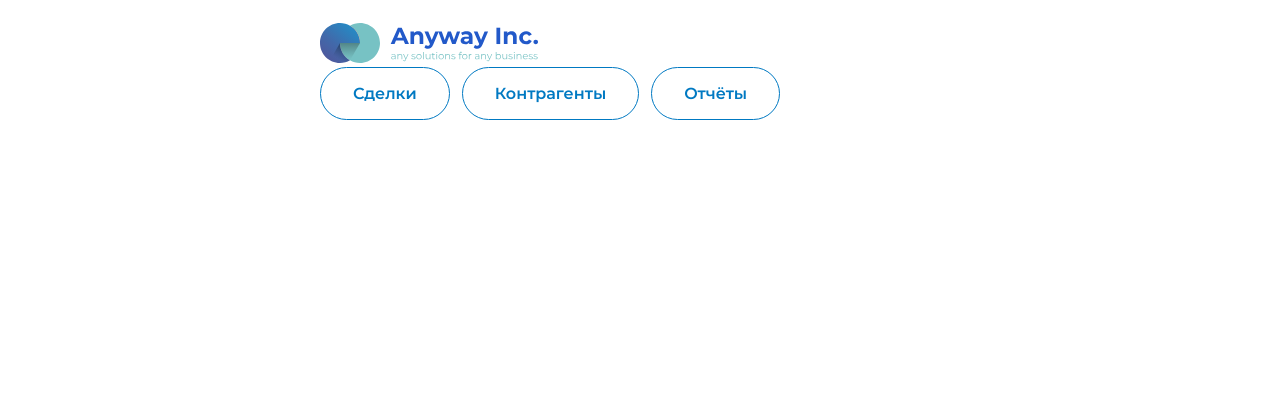
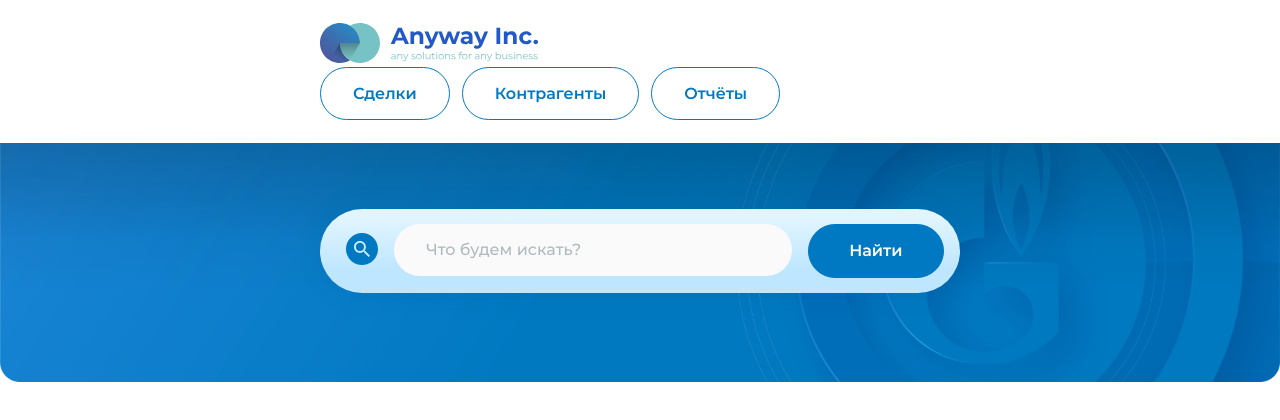
Before and after one commit to pellexa/nit-test, a Vue app in the folder app/frontend/app/: page / in a window 1280 px wide. Shown: the top 420 px of the page. Built offline with nearby package versions, Linux system fonts and the light colour scheme.

Commit message:
Added SubHeader for the MainView.

```diff
--- /dev/null
+++ b/app/frontend/app/src/components/SubHeader.vue
@@ -0,0 +1,18 @@
+<template>
+  <div class="subheader">
+    <slot name="title"></slot>
+    <slot name="form"></slot>
+  </div>
+</template>
+<script setup lang="ts"></script>
+<style scoped>
+.subheader {
+  grid-area: subheader;
+  height: 358px;
+  background: linear-gradient(180deg, rgba(0, 0, 0, 0.138) -14.07%, rgba(0, 0, 0, 0) 41.75%),
+    url('../assets/images/subheader-bg.jpg');
+  background-repeat: no-repeat;
+  background-size: contain;
+  overflow: auto; /* prevent collapsing fields */
+}
+</style>
--- /dev/null
+++ b/app/frontend/app/src/components/TheSearch.vue
@@ -0,0 +1,66 @@
+<template>
+  <form class="search" @submit.prevent="search">
+    <div class="search-icon"><IconSearch /></div>
+    <input v-model="searchText" type="text" name="search" class="search-input" placeholder="Что будем искать?" />
+    <button type="submit" class="button">найти</button>
+  </form>
+</template>
+
+<script setup lang="ts">
+import IconSearch from './icons/IconSearch.vue'
+
+import { ref } from 'vue'
+
+const searchText = ref()
+
+function search(): void {
+  console.log('Вы искали: ', searchText.value)
+}
+</script>
+
+<style scoped>
+.search {
+  display: grid;
+  grid-template-columns: auto 1fr auto;
+  gap: 16px;
+  height: 84px;
+  align-content: center;
+  background: linear-gradient(180deg, #e1f5ff 10.94%, #bee6ff 72.4%);
+  box-shadow: 3px 4px 15px -10px rgba(0, 110, 189, 0.2), 0px 1px 30px -3px rgba(0, 78, 135, 0.12);
+  border-radius: 50px;
+}
+
+.search-icon {
+  align-self: center;
+  margin: 0 0 0 26px;
+}
+
+.search-input {
+  font: 400 16px/1.25 Montserrat;
+  height: 52px;
+  background: #fafafa;
+  border-radius: 50px;
+  padding: 16px 32px;
+}
+
+.search-input::placeholder {
+  color: #afb9be;
+}
+
+.button {
+  font: 600 16px/1.25 Montserrat;
+  color: #fff;
+  background-color: #0079c2;
+  border: 1px solid #0079c2;
+  border-radius: 50px;
+  padding: 16px 40.5px;
+  text-transform: capitalize;
+  transition: 0.2s;
+  margin-right: 16px;
+}
+
+.button:hover {
+  background-color: transparent;
+  color: #0079c2;
+}
+</style>
--- /dev/null
+++ b/app/frontend/app/src/components/icons/IconSearch.vue
@@ -0,0 +1,14 @@
+<template>
+  <svg width="32" height="32" viewBox="0 0 32 32" fill="none" xmlns="http://www.w3.org/2000/svg">
+    <path
+      d="M9.82864 13.9429C9.82864 16.2286 11.6572 18.0572 13.9429 18.0572C16.2286 18.0572 18.0572 16.2286 18.0572 13.9429C18.0572 11.6572 16.2286 9.82864 13.9429 9.82864C11.6572 9.82864 9.82864 11.6572 9.82864 13.9429Z"
+      fill="#0079C2"
+    />
+    <path
+      fill-rule="evenodd"
+      clip-rule="evenodd"
+      d="M16 32C24.8366 32 32 24.8366 32 16C32 7.16344 24.8366 0 16 0C7.16344 0 0 7.16344 0 16C0 24.8366 7.16344 32 16 32ZM18.6972 18.0572H19.4286L24.0001 22.6286L22.6286 24.0001L18.0572 19.4286V18.6972L17.7829 18.4229C16.7772 19.3372 15.4058 19.8858 13.9429 19.8858C10.6515 19.8858 8.00007 17.2344 8.00007 13.9429C8.00007 10.6515 10.6515 8.00007 13.9429 8.00007C17.2344 8.00007 19.8858 10.6515 19.8858 13.9429C19.8858 15.4058 19.3372 16.7772 18.4229 17.7829L18.6972 18.0572Z"
+      fill="#0079C2"
+    />
+  </svg>
+</template>
--- a/app/frontend/app/src/views/MainView.vue
+++ b/app/frontend/app/src/views/MainView.vue
@@ -1,9 +1,18 @@
 <template>
   <TheHeader />
+  <SubHeader>
+    <template v-slot:form><TheSearch class="main-search" /></template>
+  </SubHeader>
 </template>
 
 <script setup lang="ts">
 import TheHeader from '../components/TheHeader.vue'
+import SubHeader from '../components/SubHeader.vue'
+import TheSearch from '../components/TheSearch.vue'
 </script>
 
-<style scoped></style>
+<style scoped>
+.main-search {
+  margin: 66px 320px 0;
+}
+</style>
```
